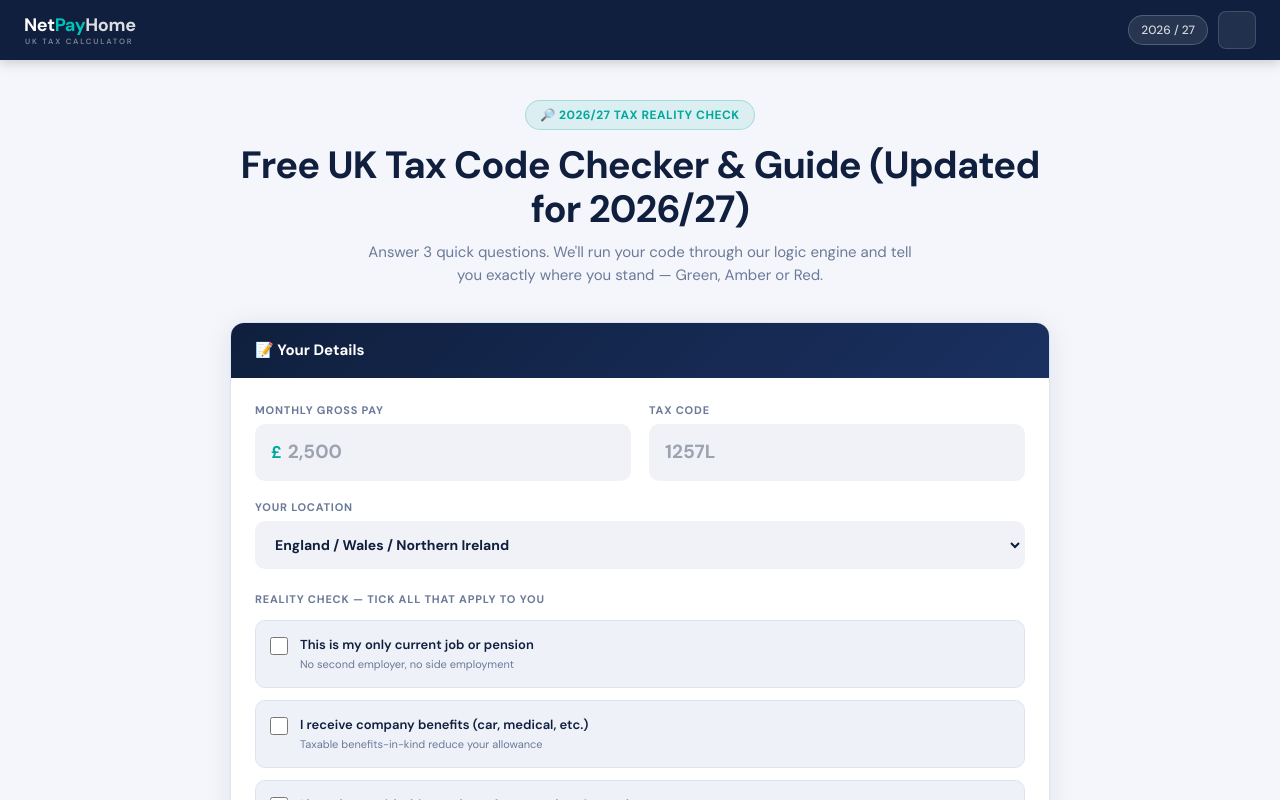
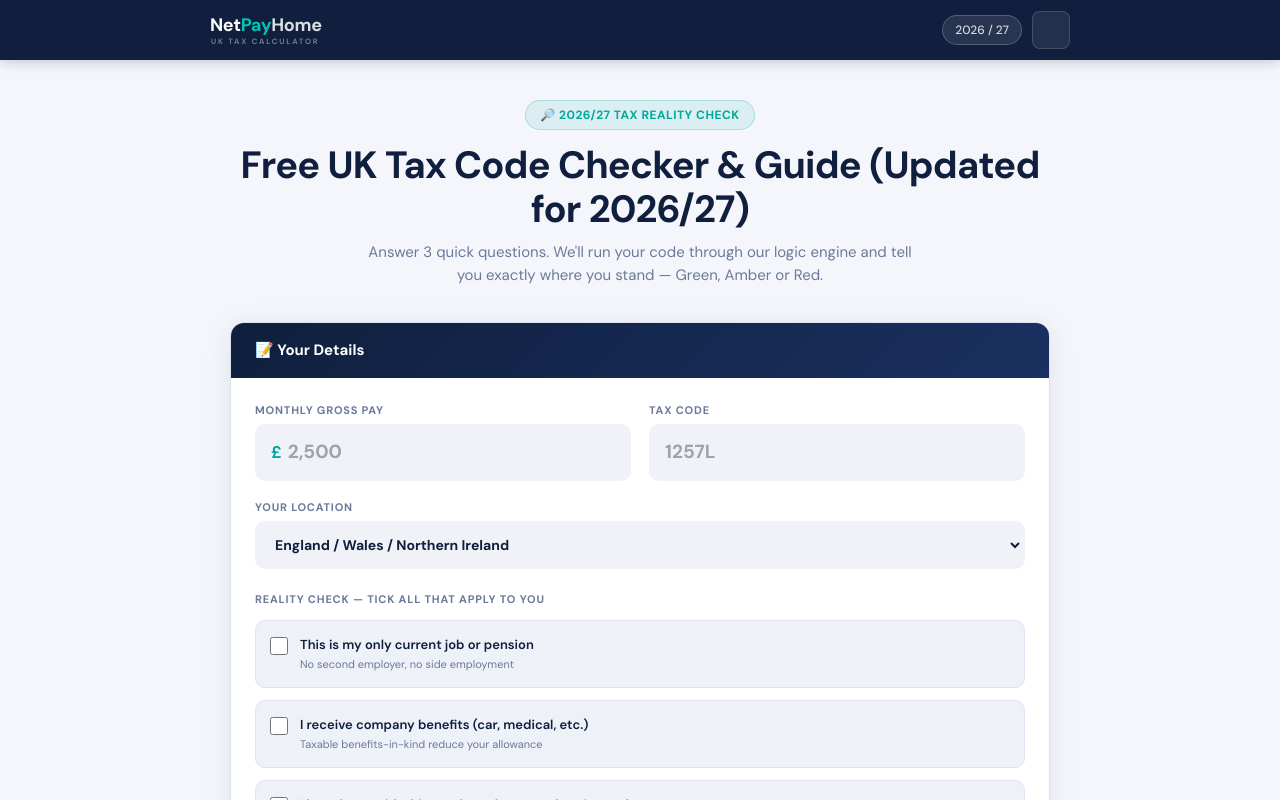
Before and after one commit to dsrashmika-prog/uktaxcal, a Next.js app: page /tax-check in a window 1280 px wide. Shown: the top 800 px of the page. Built offline with nearby package versions, Linux system fonts and the light colour scheme.

Commit message:
Align header and footer with the narrower 860px content on the tax check page

```diff
--- a/src/app/tax-check/page.tsx
+++ b/src/app/tax-check/page.tsx
@@ -40,6 +40,7 @@ export default function Page() {
 </div>
 
 <style>
+header .header-inner, .site-footer .footer-inner { max-width: 860px !important; }
 .tc-page{max-width:860px;margin:0 auto;padding:40px 20px 80px;}
 .tc-hero{text-align:center;margin-bottom:36px;}
 .tc-hero .badge{display:inline-flex;align-items:center;gap:6px;background:rgba(0,169,157,0.1);border:1px solid rgba(0,169,157,0.25);color:var(--teal);border-radius:20px;padding:5px 14px;font-size:12px;font-weight:700;letter-spacing:0.5px;margin-bottom:14px;text-transform:uppercase;}
```
